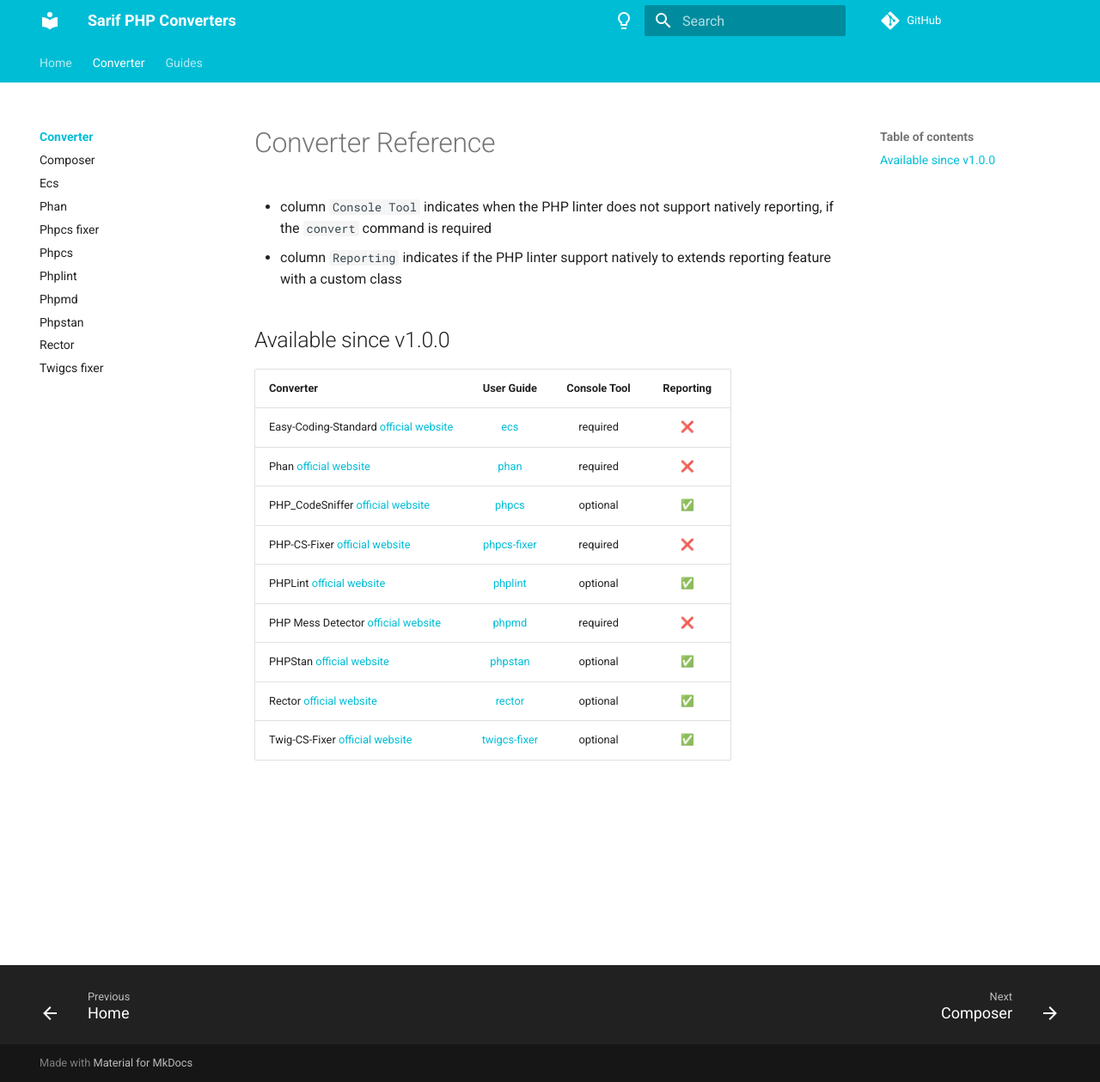
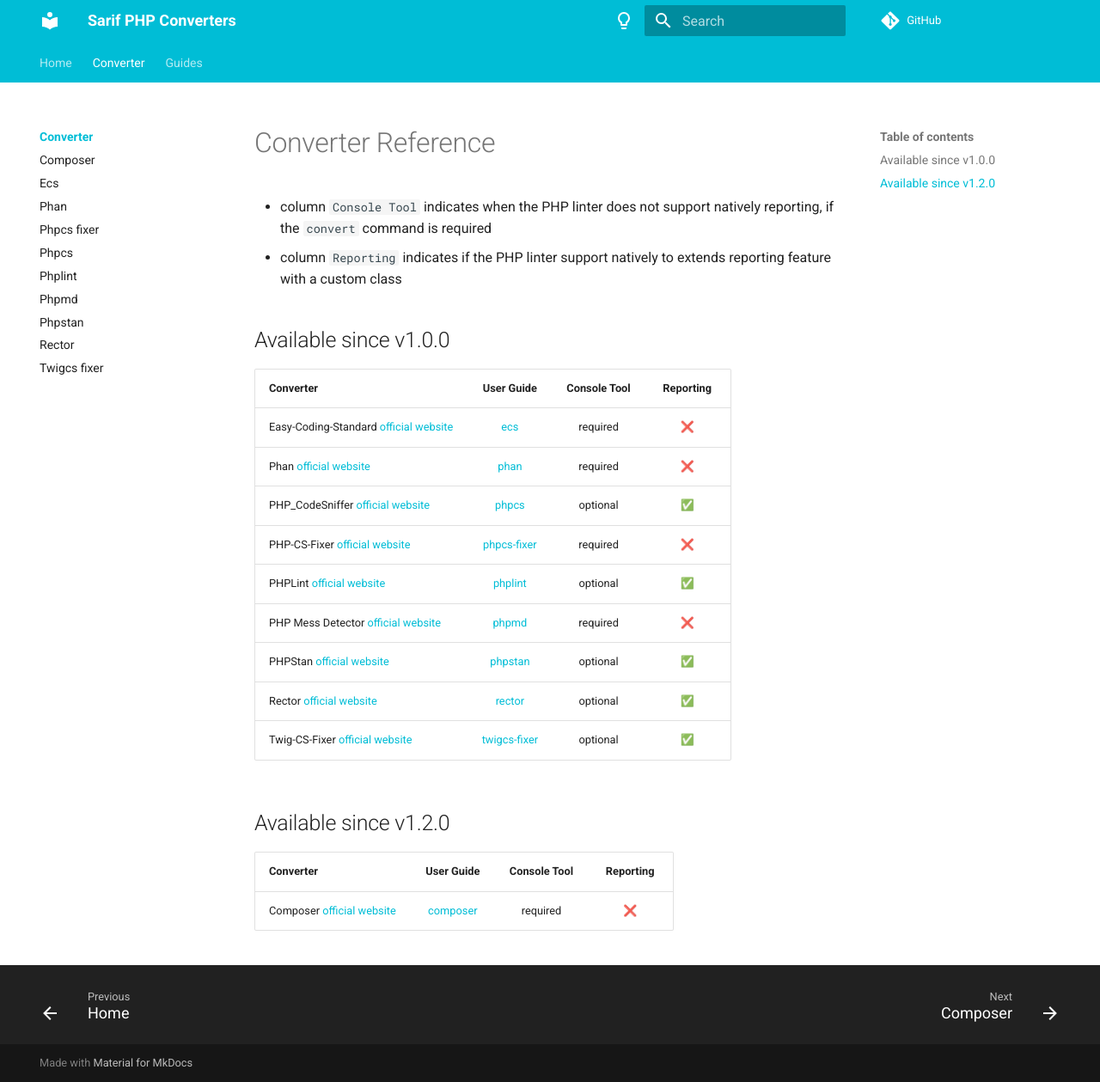
Before and after one commit to llaville/sarif-php-converters, an MkDocs documentation site: the page built from docs/converter/README.md, in a window 1280 px wide and 1259 px high. Shown: the whole window at 86% size. Built offline with MkDocs 1.6.1 and Material for MkDocs 9.7.7, drawn with Linux system fonts in a browser that asks for light colours; comment, search, counter and statistics services are not loaded.

```diff
--- a/docs/converter/README.md
+++ b/docs/converter/README.md
@@ -18,6 +18,13 @@
 | Rector [official website][rector]              |       [rector](rector.md)       |   optional   |     ✅     |
 | Twig-CS-Fixer [official website][twigcs-fixer] | [twigcs-fixer](twigcs-fixer.md) |   optional   |     ✅     |
 
+## Available since v1.2.0
+
+| Converter                             |       User Guide        | Console Tool | Reporting |
+|:--------------------------------------|:-----------------------:|:------------:|:---------:|
+| Composer [official website][composer] | [composer](composer.md) |   required   |     ❌     |
+
+[composer]: https://github.com/composer/composer
 [ecs]: https://github.com/easy-coding-standard/easy-coding-standard
 [phan]: https://github.com/phan/phan
 [phpcs]: https://github.com/PHPCSStandards/PHP_CodeSniffer
--- a/docs/guides/installation.md
+++ b/docs/guides/installation.md
@@ -9,7 +9,7 @@
 
 ## Requirements
 
-* PHP 8.1 or greater
+* PHP 8.2 or greater
 * ext-json
 * ext-pcre
 * ext-spl
```
Also changed, not shown: .changes/1.x/1.2.0.md (added, +13 -0 lines), CHANGELOG.md (+13 -0 lines), docs/converter/composer.md (+0 -10 lines), docs/assets/images/graph-composer.svg, docs/assets/images/sarif-web-composer.png (added), 3 other files.
